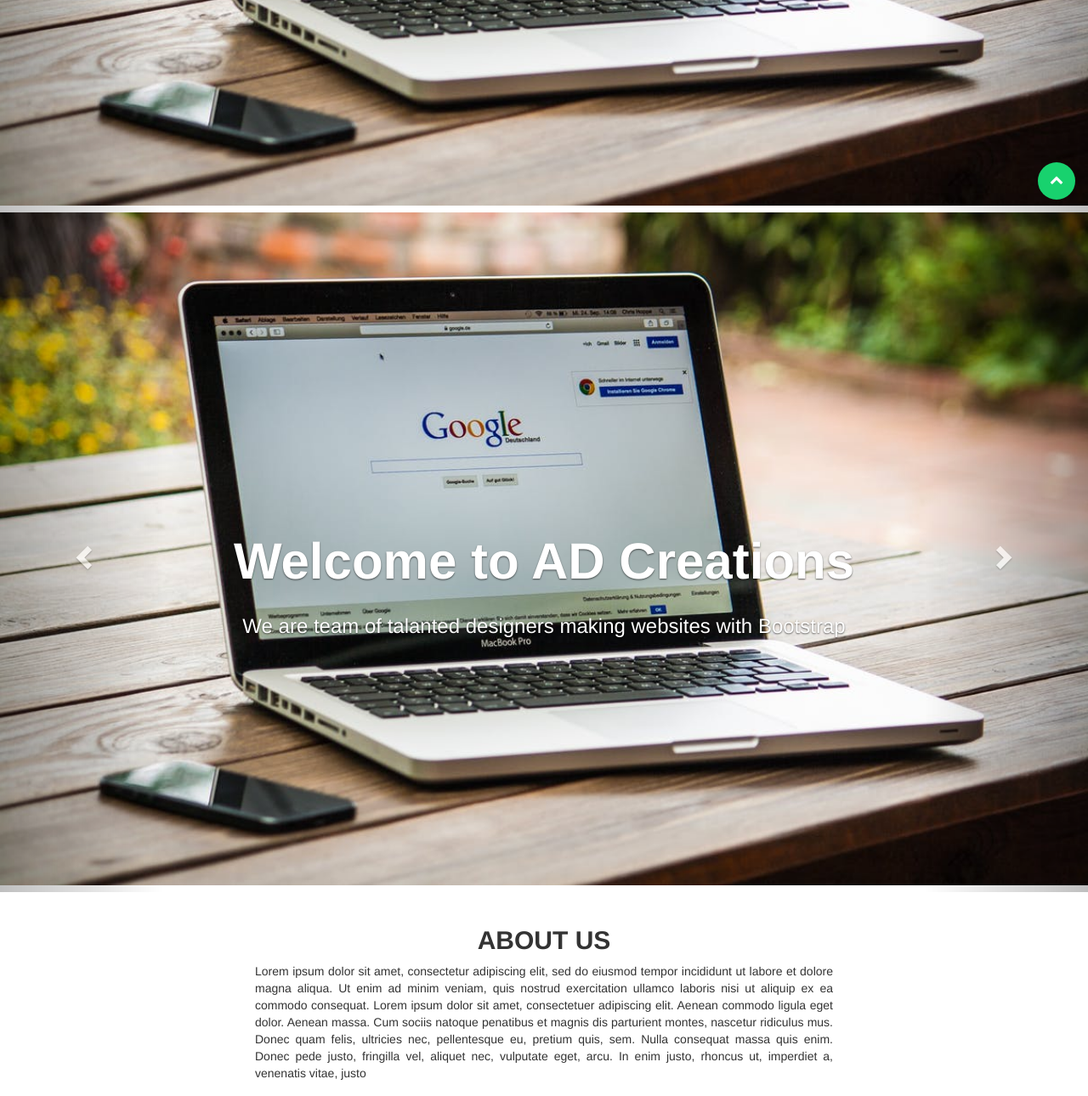
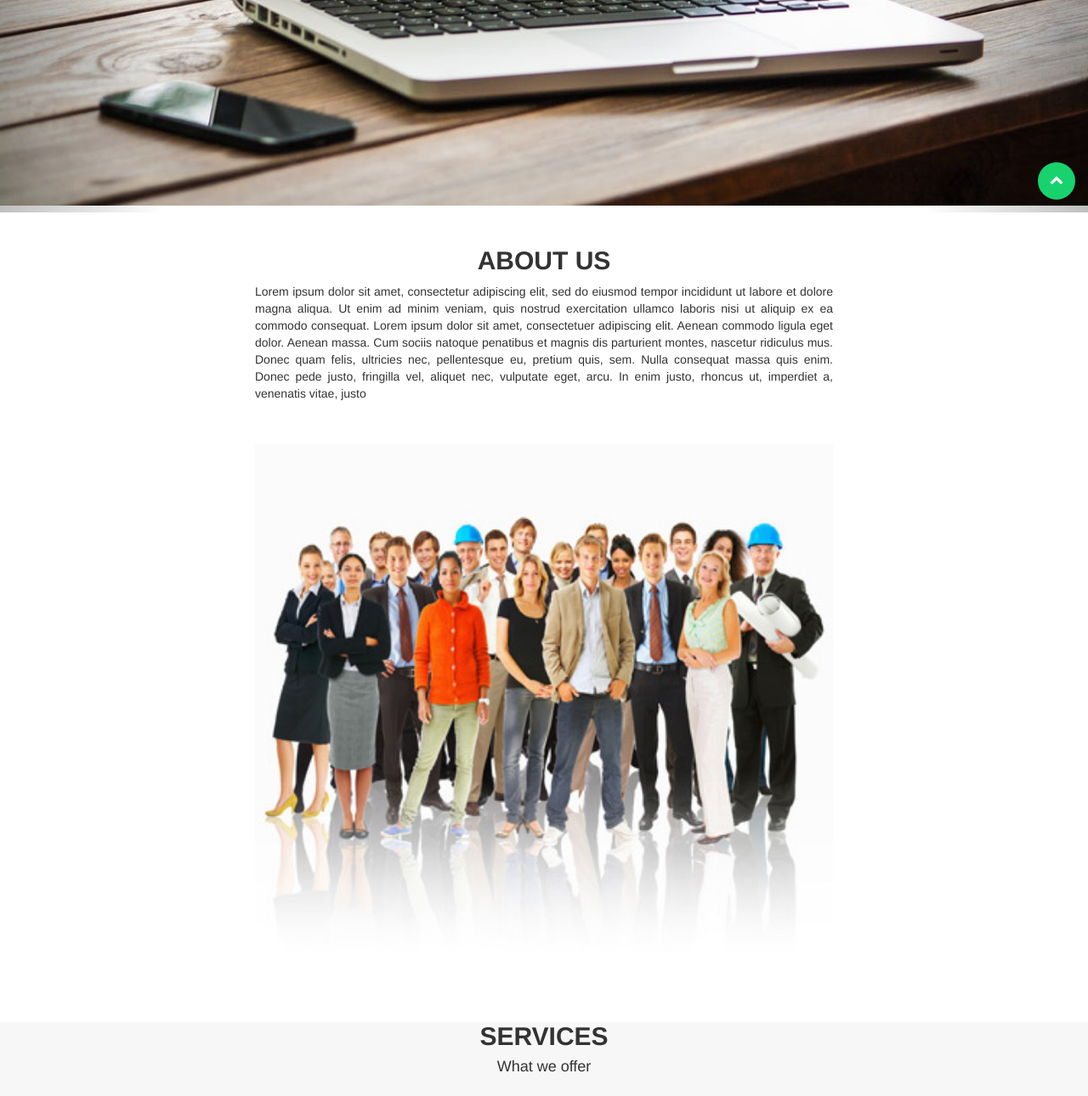
Before and after one commit to ADinushika/MySecondProject, a PHP site: page / in a window 1280 px wide. Shown: the part 550-1840 px from the top of the page at 85% size. Run offline with PHP 8.4, Linux system fonts and the light colour scheme.

Commit message:
#15 Re Correct the index.php Page

```diff
--- a/index.php
+++ b/index.php
@@ -30,65 +30,6 @@ and open the template in the editor.
         <?php
         include 'slider.php';
         ?>
-        <div class="intro-container">
-            <div id="myCarousel" class="carousel slide" data-ride="carousel">
-                <!-- Indicators -->
-
-
-                <!-- Wrapper for slides -->
-                <div class="carousel-inner">
-                    <div class="item active">
-                        <img src="images/image1.jpeg" alt=""/>
-                        <div class="carousel-caption">
-                            <h1>Welcome to AD Creations</h1>
-                            <p><h3>We are team of talanted designers making websites with Bootstrap</h3></p>
-                        </div>
-                    </div>
-
-                    <div class="item">
-                        <img src="images/image2.jpeg" alt=""/>
-                        <div class="carousel-caption">
-                            <h1>Welcome to AD Creations</h1>
-                            <p>We are team of talanted designers making websites with Bootstrap</p>
-                        </div>
-                    </div>
-
-                    <div class="item">
-                        <img src="images/image3.jpeg" alt=""/>
-                        <div class="carousel-caption">
-                            <h1>Welcome to AD Creations</h1>
-                            <p>We are team of talanted designers making websites with Bootstrap</p>
-                        </div>
-                    </div>
-
-                    <div class="item">
-                        <img src="images/image4.jpeg" alt=""/>
-                        <div class="carousel-caption">
-                            <h1>Welcome to AD Creations</h1>
-                            <p>We are team of talanted designers making websites with Bootstrap</p>
-                        </div>
-                    </div>
-
-                    <div class="item">
-                        <img src="images/image5.jpeg" alt=""/>
-                        <div class="carousel-caption">
-                            <h1>Welcome to AD Creations</h1>
-                            <p>We are team of talanted designers making websites with Bootstrap</p>
-                        </div>
-                    </div>
-                </div>
-
-                <!-- Left and right controls -->
-                <a class="left carousel-control" href="#myCarousel" data-slide="prev">
-                    <span class="glyphicon glyphicon-chevron-left"></span>
-                    <span class="sr-only">Previous</span>
-                </a>
-                <a class="right carousel-control" href="#myCarousel" data-slide="next">
-                    <span class="glyphicon glyphicon-chevron-right"></span>
-                    <span class="sr-only">Next</span>
-                </a>
-            </div>
-        </div>
         <!-- /Slider -->
 
         <br>
```
